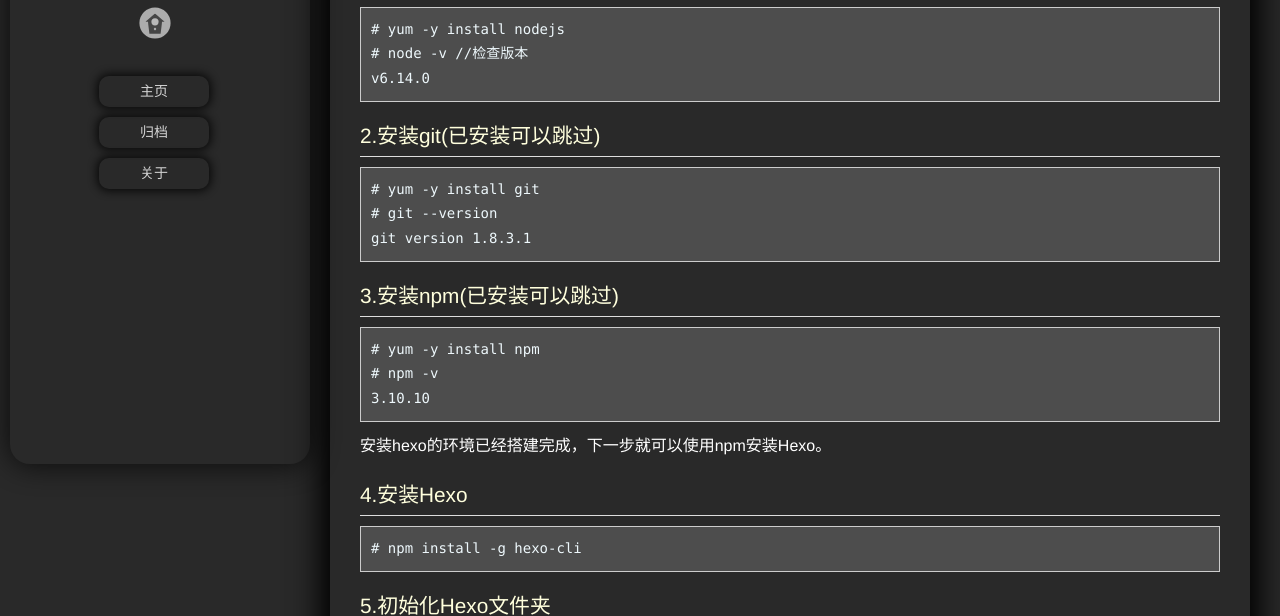
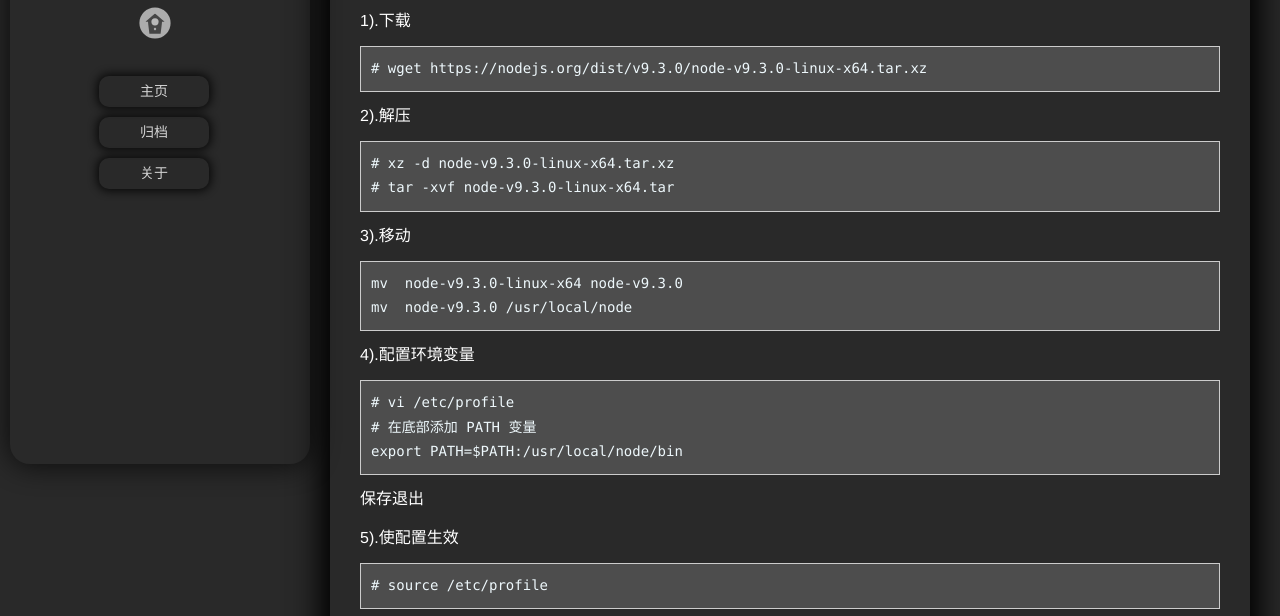
Before and after one commit to Peithon/Peithon.github.io, a plain HTML site: page 2018/05/16/blog-setup/index.html in a window 1280 px wide. Shown: the part 326-942 px from the top of the page. Drawn offline with nearby package versions, Linux system fonts and the light colour scheme; some packages are replaced by stand-ins of ours; a script that the page names is missing.

Commit message:
站点更新:2018-05-21 01:03:45

```diff
--- a/2018/05/16/blog-setup/index.html
+++ b/2018/05/16/blog-setup/index.html
@@ -17,7 +17,7 @@
 <meta property="og:site_name" content="Peithon&#39;s Blog">
 <meta property="og:description" content="Hexo是一款基于Node.js的快速，简单而强大的博客框架。我们可以使用Markdown（或其他语言）编写文章，可以方便的生成静态网页托管在GitHub上。 下面是我自己的博客搭建的基本流程，不包含主题美化">
 <meta property="og:locale" content="zh-Hans">
-<meta property="og:updated_time" content="2018-05-17T09:46:37.853Z">
+<meta property="og:updated_time" content="2018-05-20T17:03:27.022Z">
 <meta name="twitter:card" content="summary">
 <meta name="twitter:title" content="CentOS7+Hexo+Github博客简单搭建">
 <meta name="twitter:description" content="Hexo是一款基于Node.js的快速，简单而强大的博客框架。我们可以使用Markdown（或其他语言）编写文章，可以方便的生成静态网页托管在GitHub上。 下面是我自己的博客搭建的基本流程，不包含主题美化">
@@ -245,9 +245,24 @@
 
         <p>Hexo是一款基于Node.js的快速，简单而强大的博客框架。我们可以使用Markdown（或其他语言）编写文章，可以方便的生成静态网页托管在GitHub上。</p>
 <p>下面是我自己的博客搭建的基本流程，不包含主题美化<br><a id="more"></a></p>
-<h1 id="搭建步骤"><a href="#搭建步骤" class="headerlink" title="搭建步骤"></a>搭建步骤</h1><h2 id="1-安装Nodejs"><a href="#1-安装Nodejs" class="headerlink" title="1.安装Nodejs"></a>1.安装Nodejs</h2><pre><code># yum -y install nodejs
-# node -v //检查版本
-v6.14.0
+<h1 id="搭建步骤"><a href="#搭建步骤" class="headerlink" title="搭建步骤"></a>搭建步骤</h1><h2 id="1-安装Nodejs"><a href="#1-安装Nodejs" class="headerlink" title="1.安装Nodejs"></a>1.安装Nodejs</h2><p>1).下载</p>
+<pre><code># wget https://nodejs.org/dist/v9.3.0/node-v9.3.0-linux-x64.tar.xz
+</code></pre><p>2).解压</p>
+<pre><code># xz -d node-v9.3.0-linux-x64.tar.xz
+# tar -xvf node-v9.3.0-linux-x64.tar
+</code></pre><p>3).移动</p>
+<pre><code>mv  node-v9.3.0-linux-x64 node-v9.3.0
+mv  node-v9.3.0 /usr/local/node
+</code></pre><p>4).配置环境变量</p>
+<pre><code># vi /etc/profile
+# 在底部添加 PATH 变量
+export PATH=$PATH:/usr/local/node/bin
+</code></pre><p>保存退出</p>
+<p>5).使配置生效</p>
+<pre><code># source /etc/profile
+</code></pre><p>6).查看版本信息</p>
+<pre><code># node -v
+v9.3.0
 </code></pre><h2 id="2-安装git-已安装可以跳过"><a href="#2-安装git-已安装可以跳过" class="headerlink" title="2.安装git(已安装可以跳过)"></a>2.安装git(已安装可以跳过)</h2><pre><code># yum -y install git
 # git --version
 git version 1.8.3.1
```
